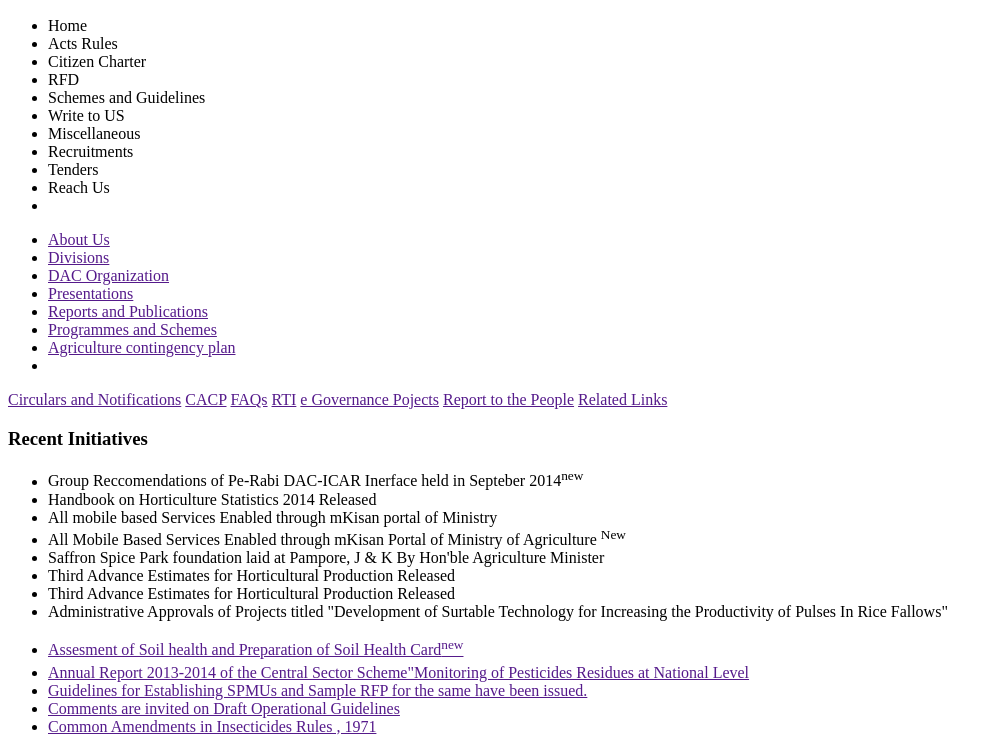
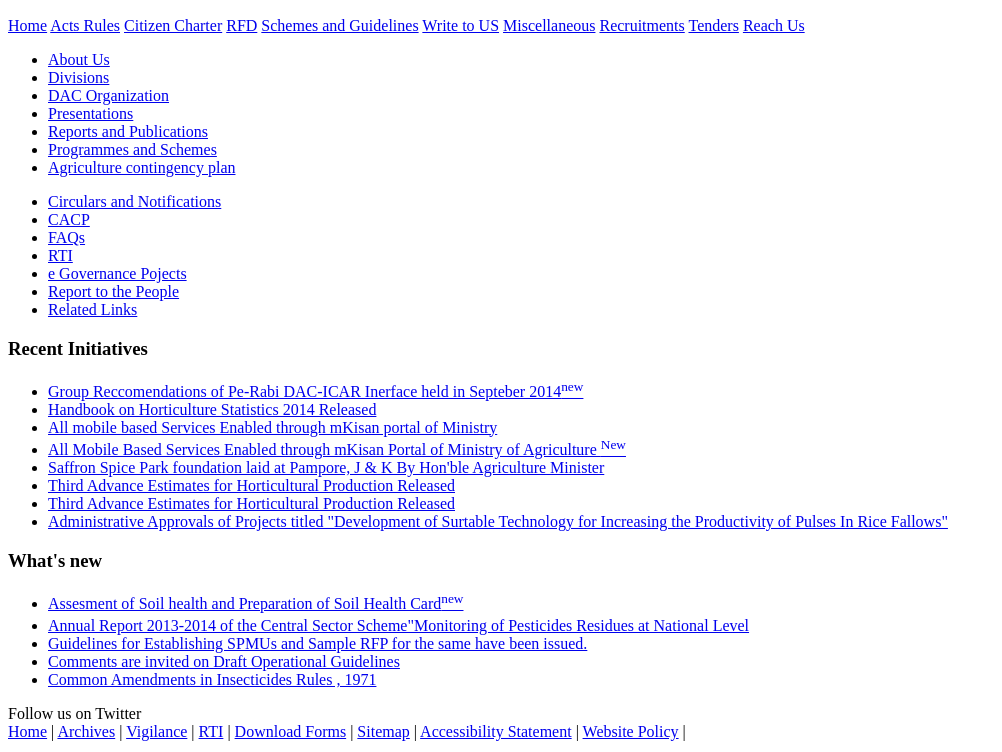
Before and after one commit to abhi2015/FrontendDay1, a plain HTML site: page index.html in a window 1280 px wide. Shown: the part 110-862 px from the top of the page, without its empty margins (0-1002 px from the left). Drawn offline with Linux system fonts and the light colour scheme.

Commit message:
modified according to the structure

```diff
--- a/index.html
+++ b/index.html
@@ -14,80 +14,95 @@
     </div>
 
     <nav>
+      <a href="#">Home</a>
+      <a href="#"> Acts  Rules</a>
+      <a href="#"> Citizen Charter</a>
+      <a href="#"> RFD</a>
+      <a href="#"> Schemes and Guidelines</a>
+      <a href="#"> Write to US</a>
+      <a href="#"> Miscellaneous</a>
+      <a href="#"> Recruitments</a>
+      <a href="#"> Tenders</a>
+      <a href="#"> Reach Us</a>
+    </nav>
 
-          <ul >
-            <li href="">Home</li>
-            <li href="">Acts  Rules</li>
-            <li href="">Citizen Charter</li>
-            <li href="">RFD</li>
-            <li href="">Schemes and Guidelines</li>
-            <li href="">Write to US</li>
-            <li href="">Miscellaneous</li>
-            <li href="">Recruitments</li>
-            <li href="">Tenders</li>
-            <li href="">Reach Us<li>
-            </ul>
+    <section>
 
-        </nav>
-        <section>
-            <nav>
       <div>
           <ul>
-                  <li><a href="">About Us</a></li>
-                  <li><a href="">Divisions</a></li>
-                  <li><a href="">DAC Organization</a></li>
-                  <li><a href="">Presentations</a></li>
-                  <li><a href="">Reports and Publications</a></li>
-                  <li><a href="">Programmes and Schemes</a></li>
-                  <li><a href="">Agriculture contingency plan</a></li>
-                  <li><a href=""></a></li>
+            <li><a href="#">About Us</a></li>
+            <li><a href="#">Divisions</a></li>
+            <li><a href="#">DAC Organization</a></li>
+            <li><a href="#">Presentations</a></li>
+            <li><a href="#">Reports and Publications</a></li>
+            <li><a href="#">Programmes and Schemes</a></li>
+            <li><a href="#">Agriculture contingency plan</a></li>
           </ul>
         </div>
 
         <div>
-            <a href="">Circulars and Notifications</a>
-            <a href="">CACP</a>
-            <a href="">FAQs</a>
-            <a href="">RTI</a>
-            <a href="">e Governance Pojects</a>
-            <a href="">Report to the People</a>
-            <a href="">Related Links</a>
+          <ul>
+            <li><a href="#">Circulars and Notifications</a></li>
+            <li><a href="#">CACP</a></li>
+            <li><a href="#">FAQs</a></li>
+            <li><a href="#">RTI</a></li>
+            <li><a href="#">e Governance Pojects</a></li>
+            <li><a href="#">Report to the People</a></li>
+            <li><a href="#">Related Links</a></li>
+          </ul>
         </div>
       </nav>
+
       <div>
         <h3>Recent Initiatives</h3>
         <ul>
-        <li><a href=""></a>Group Reccomendations of Pe-Rabi DAC-ICAR Inerface held in Septeber 2014<sup>new</sup></li>
-        <li><a href=""></a>Handbook on Horticulture Statistics 2014 Released</li>
-        <li><a href=""></a>All mobile based Services Enabled through mKisan portal of Ministry</li>
-        <li><a href=""></a>All Mobile Based Services Enabled through mKisan Portal of Ministry of Agriculture <sup>New</sup></li>
-        <li><a href=""></a>Saffron Spice Park foundation laid at Pampore, J &amp; K By Hon'ble Agriculture Minister</li>
-        <li><a href=""></a>Third Advance Estimates for Horticultural Production Released</li>
-        <li><a href=""></a>Third Advance Estimates for Horticultural Production Released</li>
-        <li><a href=""></a> Administrative Approvals of Projects titled "Development of Surtable Technology for Increasing the Productivity of Pulses In Rice Fallows"</li>
+          <li><a href="#">Group Reccomendations of Pe-Rabi DAC-ICAR Inerface held in Septeber 2014<sup>new</sup></a></li>
+          <li><a href="#">Handbook on Horticulture Statistics 2014 Released</a></li>
+          <li><a href="#">All mobile based Services Enabled through mKisan portal of Ministry</a></li>
+          <li><a href="#">All Mobile Based Services Enabled through mKisan Portal of Ministry of Agriculture <sup>New</sup></a></li>
+          <li><a href="#">Saffron Spice Park foundation laid at Pampore, J &amp; K By Hon'ble Agriculture Minister</a></li>
+          <li><a href="#">Third Advance Estimates for Horticultural Production Released</a></li>
+          <li><a href="#">Third Advance Estimates for Horticultural Production Released</a></li>
+          <li><a href="#"> Administrative Approvals of Projects titled "Development of Surtable Technology for Increasing the Productivity of Pulses In Rice Fallows"</a></li>
         </ul>
       </div>
+
       <div>
+        <h3>What's new</h3>
         <ul>
-     <li>
-         <a href="">Assesment of Soil health and Preparation of Soil Health Card<sup>new</sup></a>
-     </li>
-     <li>
-         <a href="">Annual Report 2013-2014 of the Central Sector Scheme"Monitoring of Pesticides Residues at National Level<sup></a>
-     </li>
-     <li>
-         <a href="">Guidelines for Establishing SPMUs and Sample RFP for the same have been issued.</a>
-     </li>
-     <li>
-         <a href="">Comments are invited on Draft Operational Guidelines</a>
-     </li>
-     <li>
-         <a href="">Common Amendments in Insecticides Rules , 1971</a>
-     </li>
+         <li><a href="#">Assesment of Soil health and Preparation of Soil Health Card<sup>new</sup></a></li>
+         <li><a href="#">Annual Report 2013-2014 of the Central Sector Scheme"Monitoring of Pesticides Residues at National Level<sup></a></li>
+         <li><a href="#">Guidelines for Establishing SPMUs and Sample RFP for the same have been issued.</a></li>
+         <li><a href="#">Comments are invited on Draft Operational Guidelines</a></li>
+         <li><a href="#">Common Amendments in Insecticides Rules , 1971</a></li>
        </ul>
      </div>
 
    </section>
 
+   <div>
+
+   </div>
+
+   <div>Follow us on Twitter</div>
+
+   <footer>
+
+    <nav>
+      <a href="#">Home</a> |
+      <a href="#">Archives</a> |
+      <a href="#">Vigilance</a> |
+      <a href="#">RTI</a> |
+      <a href="#">Download Forms</a> |
+      <a href="#">Sitemap</a> |
+      <a href="#">Accessibility Statement</a> |
+      <a href="#">Website Policy</a> |
+    </nav>
+
+
+
+
+
+  </footer>
 </body>
 </html>
```
Lines whose indentation alone changed are shown as unchanged.
